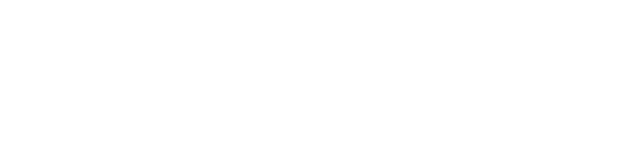
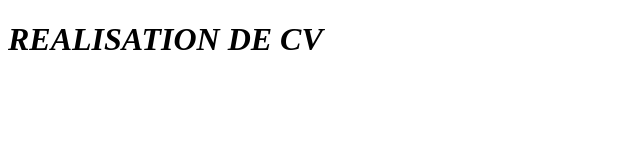
Before and after one commit to KOMAHOUE-sylvia55/git-mon-cv, a plain HTML site: page index.html in a window 1280 px wide. Shown: the whole page, without its empty margins (0-640 px from the left). Drawn offline with Linux system fonts and the light colour scheme.

Commit message:
mise en place de la section titre

```diff
--- a/index.html
+++ b/index.html
@@ -7,6 +7,6 @@
     <link rel="stylesheet" href="style.css">
 </head>
 <body>
-
+    <h1> <em>REALISATION DE CV</em></h1>
 </body>
 </html>
```
